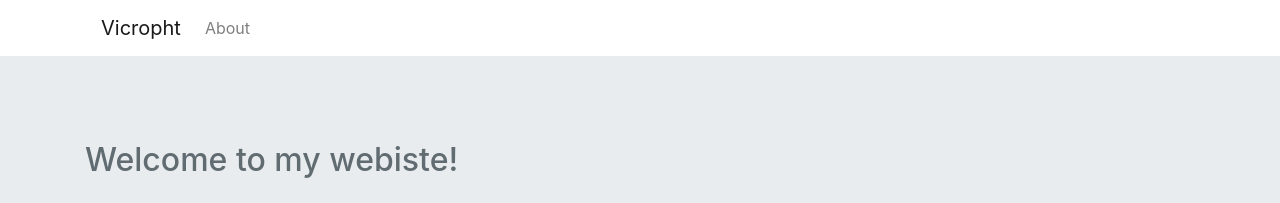
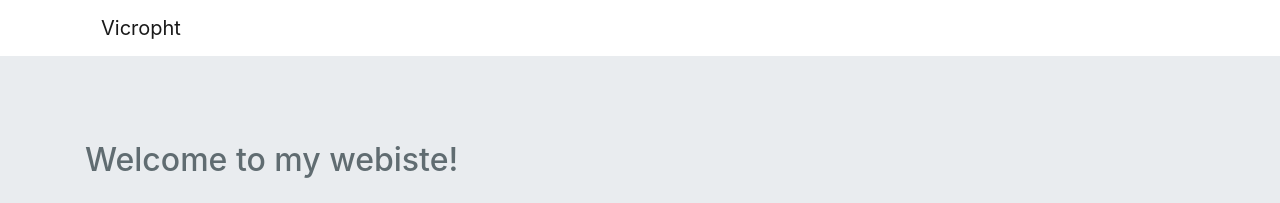
Before and after one commit to Vicropht/vicropht.com, a Jekyll site: the page built from _posts/2020-04-10-welcome.markdown, in a window 1280 px wide. Shown: the top 203 px of the page. Built offline with Jekyll 4.4.1, drawn with Linux system fonts in a browser that asks for light colours; nearby versions of some CDN libraries.

Commit message:
edit index and remove about page

```diff
--- a/about.markdown
+++ /dev/null
@@ -1,5 +0,0 @@
----
-layout: page
-title: About
-permalink: /about
----
```
Also changed, not shown: index.md (line endings or trailing spaces).
